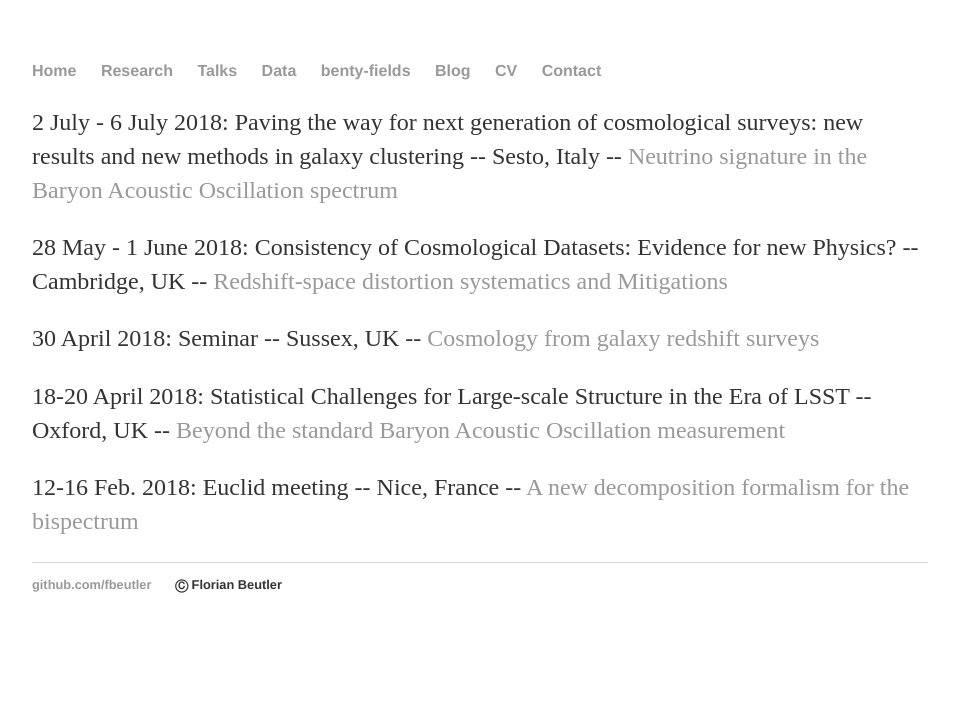
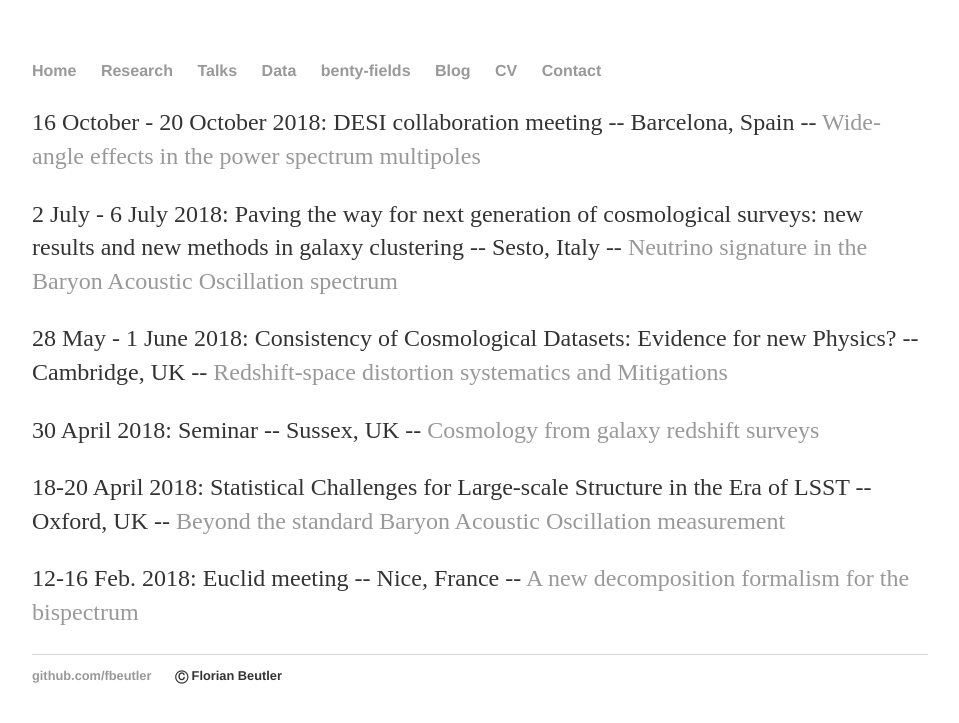
Before and after one commit to fbeutler/fbeutler.github.io, a Jekyll site: the page built from talks/talks.html, in a window 1280 px wide. Shown: the top 723 px of the page, without its empty margins (160-1119 px from the left). Built offline with Jekyll 4.4.1, drawn with Linux system fonts in a browser that asks for light colours.

Commit message:
Update talks.html

```diff
--- a/talks/talks.html
+++ b/talks/talks.html
@@ -4,6 +4,9 @@ title: My talks
 ---
 
 <div id="talks">
+  <p>
+    16 October - 20 October 2018: DESI collaboration meeting -- Barcelona, Spain -- <a href='/static/DESI_2018.pdf' target="_blank">Wide-angle effects in the power spectrum multipoles</a>
+  </p>
   <p>
     2 July - 6 July 2018: Paving the way for next generation of cosmological surveys: new results and new methods in galaxy clustering -- Sesto, Italy -- <a href='/static/Sesto_2018.pdf' target="_blank">Neutrino signature in the Baryon Acoustic Oscillation spectrum</a>
   </p>
```
